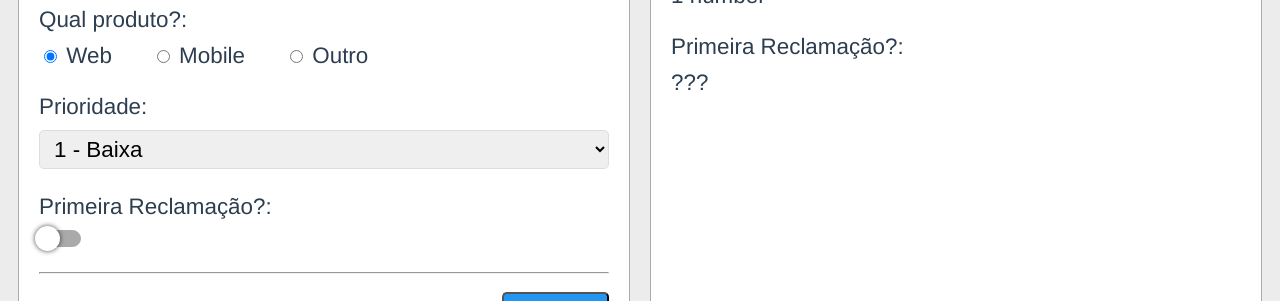
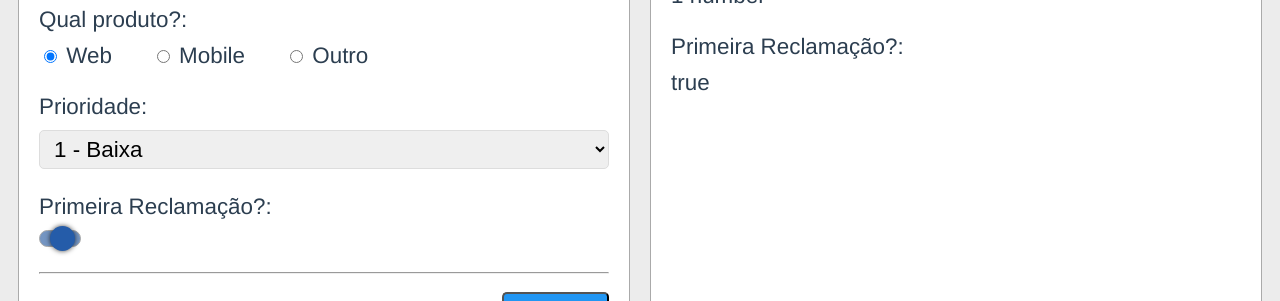
Before and after one commit to hugopedro/Vue, a Vue app in the folder formulario-exercicios/: page / in a window 1280 px wide. Shown: the part 747-1048 px from the top of the page. Built offline with nearby package versions, Linux system fonts and the light colour scheme.

Commit message:
171 o que v-model faz e como criar um Input personalizado

```diff
--- a/formulario-exercicios/src/App.vue
+++ b/formulario-exercicios/src/App.vue
@@ -37,7 +37,7 @@
 					</select> <!-- :selected="prioridade.codigo === 1"> é só pra deixar por padrao selecionado-->
 				</Rotulo>
 				<Rotulo nome="Primeira Reclamação?">
-					<Escolha />
+					<Escolha v-model="escolha"/>
 				</Rotulo>
 				<hr>
 				<button>Enviar</button>
@@ -73,7 +73,7 @@
 					<span>{{ prioridade }} {{ tipoPrioridade }}</span>
 				</Rotulo>
 				<Rotulo nome="Primeira Reclamação?">
-					<span>???</span>
+					<span>{{ escolha }}</span>
 				</Rotulo>
 			</div>
 		</div>
@@ -111,7 +111,8 @@
 				email: '',
 				senha: '',
 				idade: 22
-			}
+			},
+			escolha: 'true'
 		}
 	}
 }
--- a/formulario-exercicios/src/components/Escolha.vue
+++ b/formulario-exercicios/src/components/Escolha.vue
@@ -1,7 +1,7 @@
 <template>
     <div class="escolha"
-        @click="ligado = !ligado"
-        :class="{ligado, desligado: !ligado}">
+        @click="$emit('input', !value)"
+        :class="{ligado: value, desligado: !value}">
         <div v-if="ligado" class="botao"></div>
         <div v-else class="botao"></div>
     </div>
@@ -9,9 +9,10 @@
 
 <script>
 export default {
-    data() {
-        return {
-            ligado: false
+    props: {
+        value: {
+            type: Boolean,
+            required: true
         }
     }
 }
```
